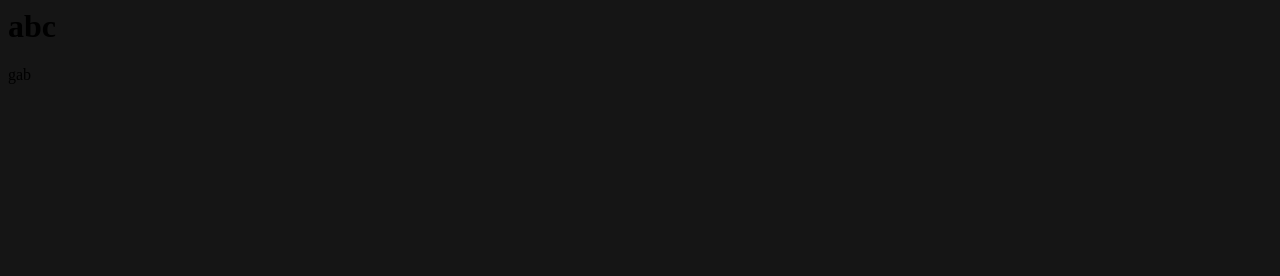
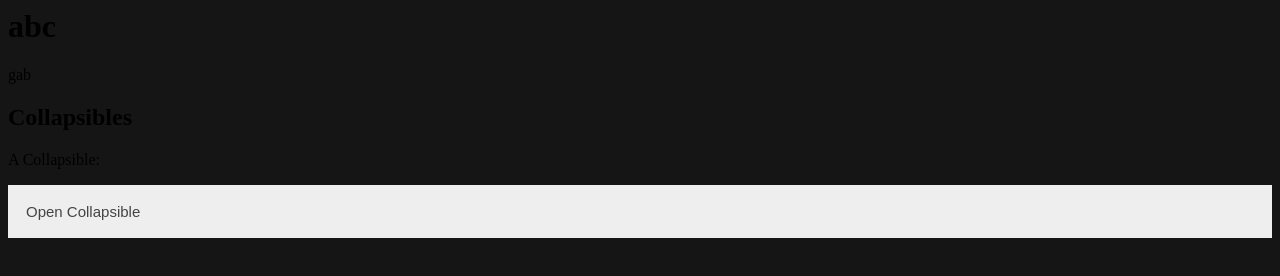
Before and after one commit to TJ1524/FRGGodlikes, a plain HTML site: page index.html in a window 1280 px wide. Drawn offline with Linux system fonts and the light colour scheme.

Commit message:
Update index.html

```diff
--- a/index.html
+++ b/index.html
@@ -34,8 +34,12 @@ body {
   <body>
     <h1> abc </h1>
     <p> gab </p>
-    <div class="content">
-      <p>Lorem ipsum dolor sit amet, consectetur adipisicing elit, sed do eiusmod tempor incididunt ut labore et dolore magna aliqua. Ut enim ad minim veniam, quis nostrud exercitation ullamco laboris nisi ut aliquip ex ea commodo consequat.</p>
-    </div>
+    <h2>Collapsibles</h2>
+
+<p>A Collapsible:</p>
+<button type="button" class="collapsible">Open Collapsible</button>
+<div class="content">
+  <p>Lorem ipsum dolor sit amet, consectetur adipisicing elit, sed do eiusmod tempor incididunt ut labore et dolore magna aliqua. Ut enim ad minim veniam, quis nostrud exercitation ullamco laboris nisi ut aliquip ex ea commodo consequat.</p>
+</div>
   </body>
 </html>
```
